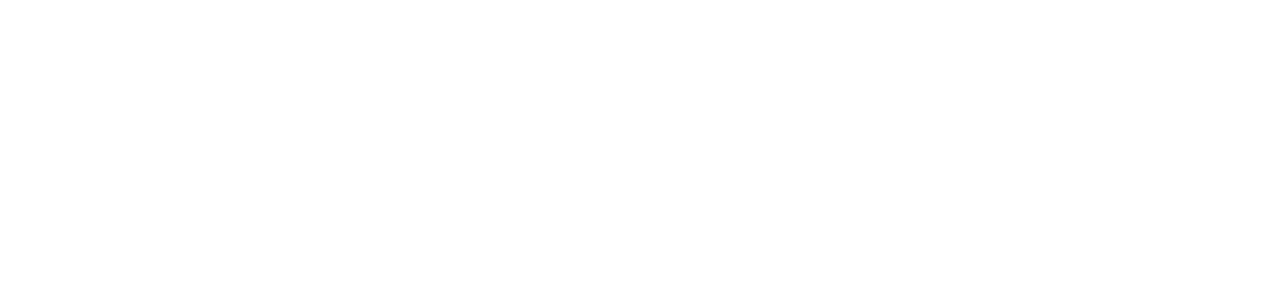
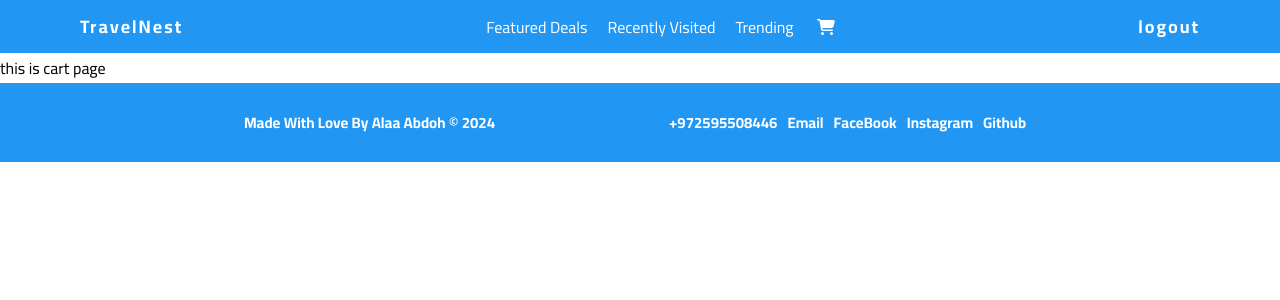
Before and after one commit to alaa-abdoh/Hotel-Reservations, a React (Create React App) app: page /home/cart in a window 1280 px wide. Before the commit this address had no page. Shown: the top 300 px of the page. Built offline with nearby package versions, Linux system fonts and the light colour scheme; sample sign-in values are in the browser's storage; a web font is replaced by a local one.

Commit message:
add Cart Icon to the header and the Route for it

```diff
--- a/src/App.tsx
+++ b/src/App.tsx
@@ -10,6 +10,7 @@
 import SearchResult from './components/User/SearchResult';
 import Footer from './components/User/Footer';
 import HotelInfo from './components/User/HotelInfo';
+import Cart from './components/User/Cart';
 
 function App() {
   const navigate = useNavigate();
@@ -30,8 +31,8 @@
             <Route path='' element={<UserIndex/>}/>
             <Route path='hotelSearch' element={<SearchResult/>}/>
             <Route path='hotelSearch/hotels/:hotelID' element={<HotelInfo/>}/>
+            <Route path='cart' element={<Cart/>}/>
           </Route>
-
         </Route>
 
         <Route element={<AuthRequireAdmin/>}>
--- /dev/null
+++ b/src/components/User/Cart.tsx
@@ -0,0 +1,6 @@
+function Cart(){
+    return(
+        <p>this is cart page</p>
+    )
+}
+export default Cart;
--- a/src/components/User/Header.tsx
+++ b/src/components/User/Header.tsx
@@ -1,7 +1,7 @@
 import { Link } from "react-router-dom";
 import { useState } from "react";
 import { FontAwesomeIcon } from '@fortawesome/react-fontawesome';
-import { faListUl } from '@fortawesome/free-solid-svg-icons';
+import { faCartShopping, faListUl } from '@fortawesome/free-solid-svg-icons';
 
 function Header(){
     const [isMenuCollapse, setIsMenuCollapse] = useState<Boolean>(true);
@@ -20,6 +20,7 @@
                     <a href="#">Featured Deals</a>
                     <a href="#">Recently Visited</a>
                     <a href="#">Trending </a>
+                    <Link to="/home/cart"><FontAwesomeIcon icon={faCartShopping}/></Link>
                 </nav>
                 <Link to='/' onClick={handleLogOut}>logout</Link>
             </div>
```
